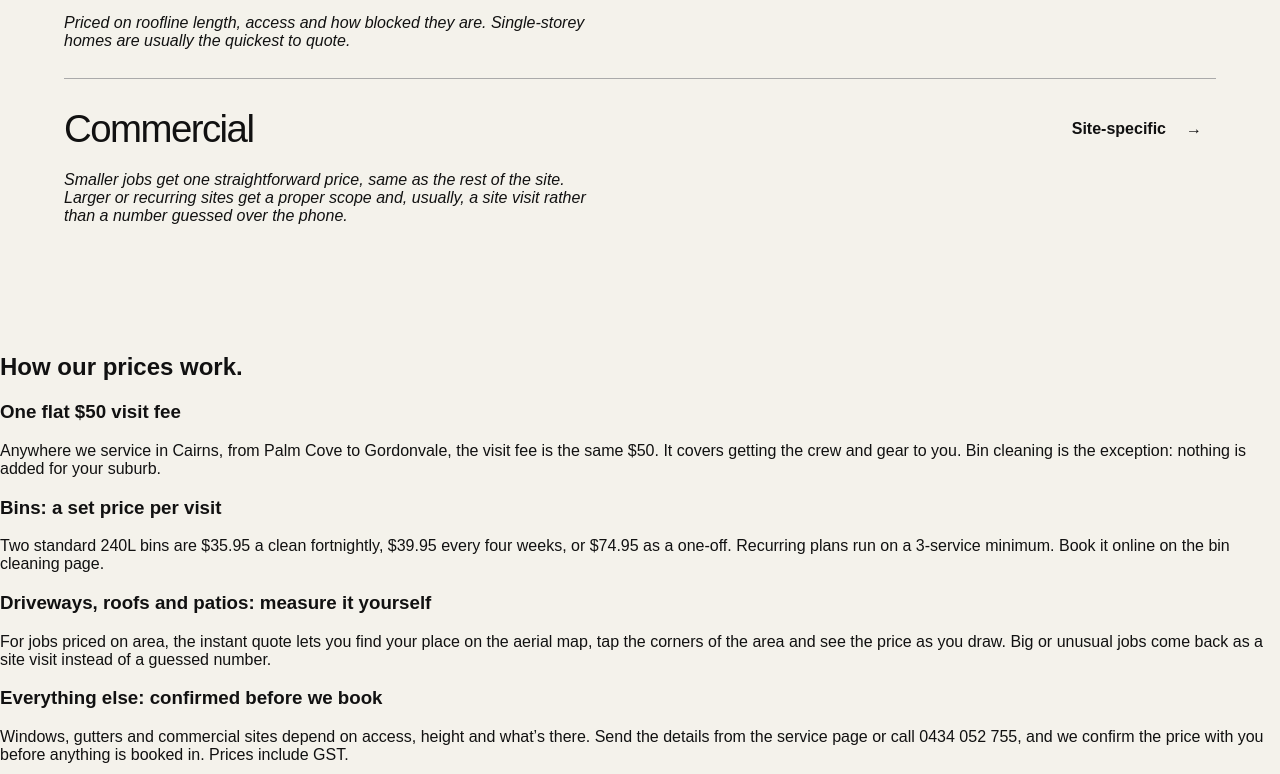
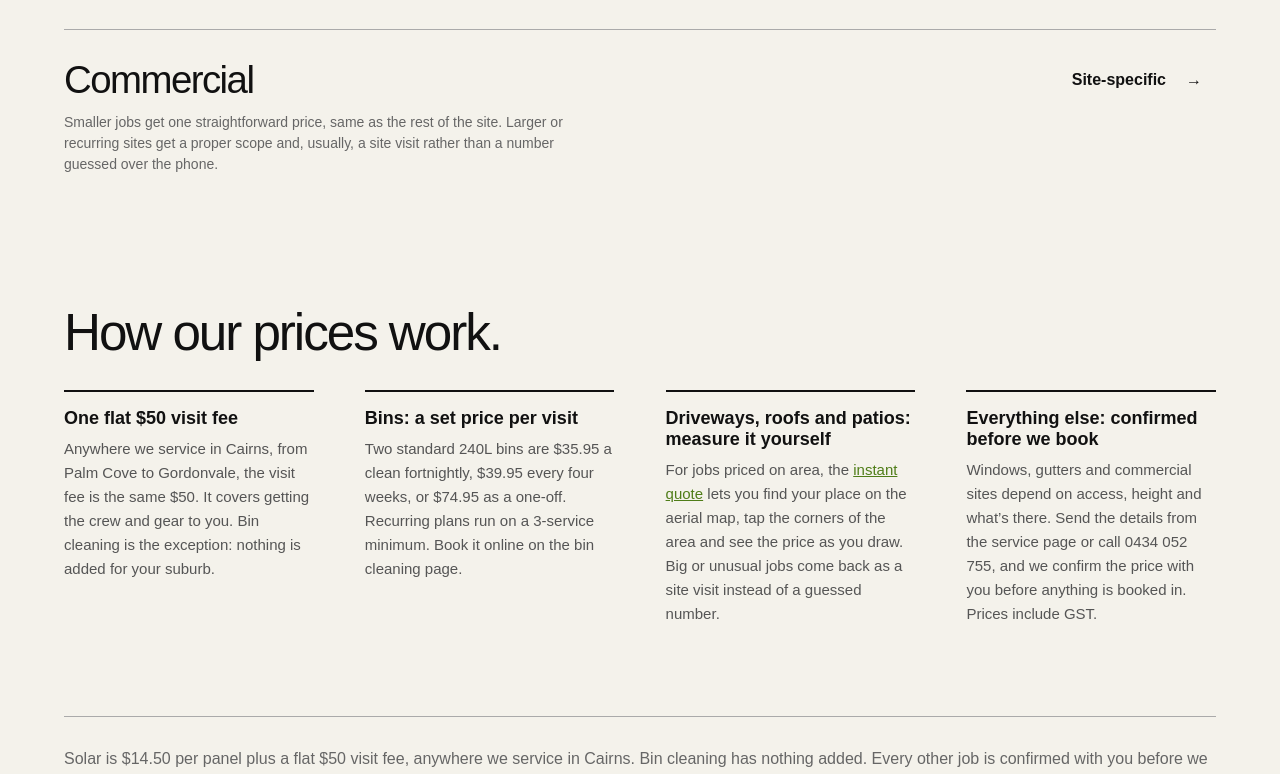
Before and after one commit to CairnsBinCleaning/CBC, a Next.js app: page /prices in a window 1280 px wide. Shown: the part 1581-2355 px from the top of the page. Built offline with nearby package versions, Linux system fonts and the light colour scheme; no server answers.

Commit message:
Update globals.css

```diff
--- a/app/globals.css
+++ b/app/globals.css
@@ -448,3 +448,14 @@ a:focus-visible,button:focus-visible,input:focus-visible{outline:2px solid #4f7d
 .reviewBadge{display:inline-flex;align-items:baseline;gap:10px;margin-top:22px;padding:12px 18px;border-radius:999px;background:#fff;color:#16211a;font-size:14px;box-shadow:0 10px 30px rgba(20,30,25,.08)}.reviewBadge b{font-size:18px;color:#4f7d18}.reviewBadge:hover{background:#f4f2eb}
 .trust-money p a{color:#4f7d18;font-weight:700;white-space:nowrap}
 .madeBy::before{content:"ABN 36 318 413 406 · "}
+.priceRows .priceDetail{grid-column:1/-1;font-style:normal;font-size:14px;line-height:1.5;color:#666;max-width:70ch;margin-top:-10px}
+.priceHow{padding:20px 5vw 90px;display:grid;grid-template-columns:repeat(auto-fit,minmax(240px,1fr));gap:28px 4vw}
+.priceHow h2{grid-column:1/-1;font-size:clamp(32px,4vw,52px);letter-spacing:-.04em;font-weight:500;margin:0}
+.priceHow>div{border-top:2px solid #111;padding-top:16px}
+.priceHow h3{font-size:18px;font-weight:600;margin:0 0 8px}
+.priceHow p{font-size:15px;line-height:1.6;color:#555;margin:0}
+.priceHow a{color:#4f7d18;text-decoration:underline}
+.zone-card>p.zone-note{color:#5a5a5a;font-size:13.5px;color:#5a5a5a;margin:10px 0 0!important}
+.areas-service-grid a strong{display:block;font-weight:600}
+.areas-service-grid a small{display:block;font-size:13px;color:#666;font-weight:400;margin-top:4px;line-height:1.4}
+@media(max-width:850px){.priceHow{padding:10px 22px 70px}}
```
